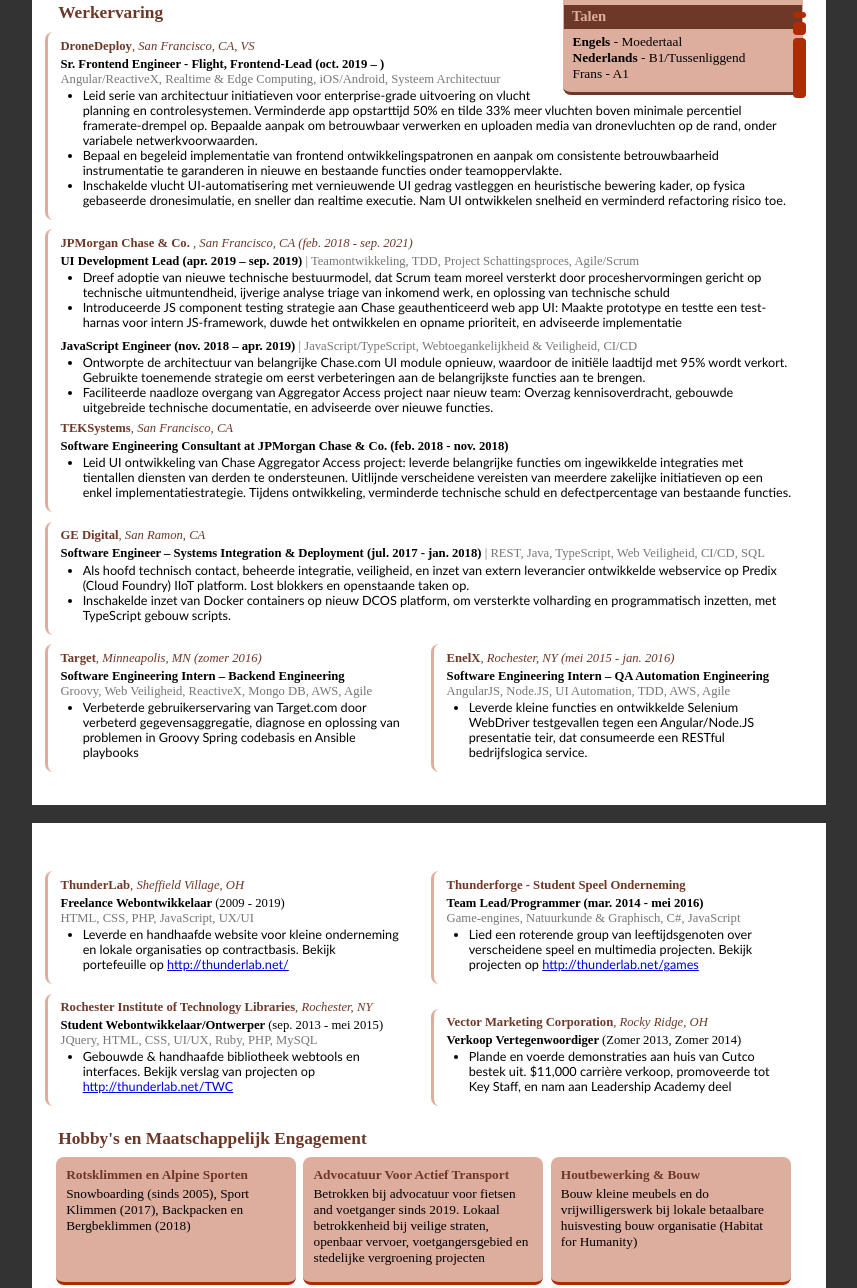
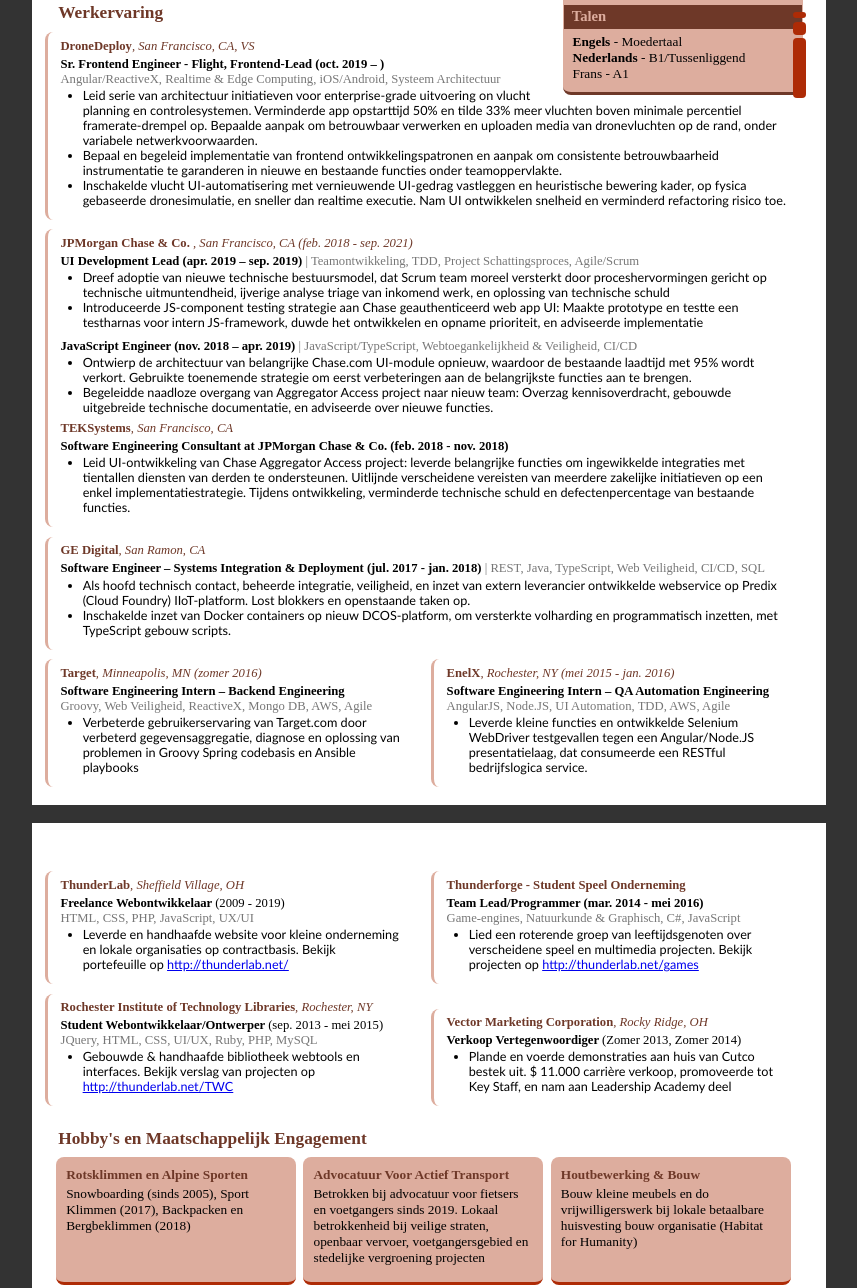
Before and after one commit to thunder033/cv, a plain HTML site: page index.html in a window 1280 px wide. Shown: the part 366-1654 px from the top of the page, without its empty margins (211-1068 px from the left). Drawn offline with Linux system fonts and the light colour scheme.

Commit message:
Grammatical corrections

```diff
--- a/index.html
+++ b/index.html
@@ -599,7 +599,7 @@
                         simulation, and faster-than-real-time execution. Increased UI development velocity and significantly reduces refactoring risk.
                     </li>
                     <li class="nl">
-                        Inschakelde vlucht UI-automatisering met vernieuwende UI gedrag vastleggen en heuristische bewering kader, op fysica gebaseerde
+                        Inschakelde vlucht UI-automatisering met vernieuwende UI-gedrag vastleggen en heuristische bewering kader, op fysica gebaseerde
                         dronesimulatie, en sneller dan realtime executie. Nam UI ontwikkelen snelheid en verminderd refactoring risico toe.
                     </li>
                 </ul>
@@ -626,7 +626,7 @@
                         engineering excellence, diligent analysis and triage of incoming work, and resolution of technical debt
                     </li>
                     <li class="nl">
-                        Dreef adoptie van nieuwe technische bestuurmodel, dat Scrum team moreel versterkt door proceshervormingen gericht op
+                        Dreef adoptie van nieuwe technische bestuursmodel, dat Scrum team moreel versterkt door proceshervormingen gericht op
                         technische uitmuntendheid, ijverige analyse triage van inkomend werk, en oplossing van technische schuld
                     </li>
                     <li class="en">
@@ -634,7 +634,7 @@
                         JS framework, pushed its development and uptake to head of framework intake queue, and advised implementation
                     </li>
                     <li class="nl">
-                        Introduceerde JS component testing strategie aan Chase geauthenticeerd web app UI: Maakte prototype en testte een test-harnas
+                        Introduceerde JS-component testing strategie aan Chase geauthenticeerd web app UI: Maakte prototype en testte een testharnas
                         voor intern JS-framework, duwde het ontwikkelen en opname prioriteit, en adviseerde implementatie
                     </li>
                 </ul>
@@ -653,7 +653,7 @@
                         deploy upgrade immediately and incrementally migrate 50 features, facilitating thousands of user scenarios
                     </li>
                     <li class="nl">
-                        Ontworpte de architectuur van belangrijke Chase.com UI module opnieuw, waardoor de initiële laadtijd met 95% wordt verkort.
+                        Ontwierp de architectuur van belangrijke Chase.com UI-module opnieuw, waardoor de bestaande laadtijd met 95% wordt verkort.
                         Gebruikte toenemende strategie om eerst verbeteringen aan de belangrijkste functies aan te brengen.
                     </li>
                     <li class="en">
@@ -661,7 +661,7 @@
                         advised on new features to enable seamless project transition and near-continual feature development
                     </li>
                     <li class="nl">
-                        Faciliteerde naadloze overgang van Aggregator Access project naar nieuw team: Overzag kennisoverdracht, gebouwde uitgebreide
+                        Begeleidde naadloze overgang van Aggregator Access project naar nieuw team: Overzag kennisoverdracht, gebouwde uitgebreide
                         technische documentatie, en adviseerde over nieuwe functies.
                     </li>
                 </ul>
@@ -679,9 +679,9 @@
                         single implementation strategy. In the course of development, significantly reduced technical debt and feature regression rate.
                     </li>
                     <li class="nl">
-                        Leid UI ontwikkeling van Chase Aggregator Access project: leverde belangrijke functies om ingewikkelde integraties met
+                        Leid UI-ontwikkeling van Chase Aggregator Access project: leverde belangrijke functies om ingewikkelde integraties met
                         tientallen diensten van derden te ondersteunen. Uitlijnde verscheidene vereisten van meerdere zakelijke initiatieven op
-                        een enkel implementatiestrategie. Tijdens ontwikkeling, verminderde technische schuld en defectpercentage van bestaande functies.
+                        een enkel implementatiestrategie. Tijdens ontwikkeling, verminderde technische schuld en defectenpercentage van bestaande functies.
                     </li>
                 </ul>
             </div>
@@ -705,7 +705,7 @@
                     </li>
                     <li class="nl">
                         Als hoofd technisch contact, beheerde integratie, veiligheid, en inzet van extern
-                        leverancier ontwikkelde webservice op Predix (Cloud Foundry) IIoT platform. Lost blokkers
+                        leverancier ontwikkelde webservice op Predix (Cloud Foundry) IIoT-platform. Lost blokkers
                         en openstaande taken op.
                     </li>
                     <li class="en">
@@ -713,7 +713,7 @@
                         enhanced persistence and programmatic deployments, with TypeScript build scripts
                     </li>
                     <li class="nl">
-                        Inschakelde inzet van Docker containers op nieuw DCOS platform, om versterkte volharding
+                        Inschakelde inzet van Docker containers op nieuw DCOS-platform, om versterkte volharding
                         en programmatisch inzetten, met TypeScript gebouw scripts.
                     </li>
                 </ul>
@@ -757,7 +757,7 @@
                     </li>
                     <li class="nl">
                         Leverde kleine functies en ontwikkelde Selenium WebDriver testgevallen tegen een
-                        Angular/Node.JS presentatie teir, dat consumeerde een RESTful bedrijfslogica service.
+                        Angular/Node.JS presentatielaag, dat consumeerde een RESTful bedrijfslogica service.
                     </li>
                 </ul>
             </div>
@@ -805,7 +805,7 @@
                         <a href="http://thunderlab.net/games" target="_blank">http://thunderlab.net/games</a>
                     </li>
                     <li class="nl">
-                        Lied een roterende group van leeftijdsgenoten over verscheidene speel en multimedia projecten.
+                        Lied een roterende groep van leeftijdsgenoten over verscheidene speel en multimedia projecten.
                         Bekijk projecten op <a href="http://thunderlab.net/games" target="_blank">http://thunderlab.net/games</a>
                     </li>
                 </ul>
@@ -842,7 +842,7 @@
                         to Key Staff, accepted into the Leadership Academy
                     </li>
                     <li class="nl">
-                        Plande en voerde demonstraties aan huis van Cutco bestek uit. $11,000 carrière verkoop, promoveerde
+                        Plande en voerde demonstraties aan huis van Cutco bestek uit. $ 11.000 carrière verkoop, promoveerde
                         tot Key Staff, en nam aan Leadership Academy deel
                     </li>
                 </ul>
@@ -871,7 +871,7 @@
                         transit, pedestrianization and urban greening projects
                     </span>
                     <span class="nl">
-                        Betrokken bij advocatuur voor fietsen and voetganger sinds 2019. Lokaal betrokkenheid bij veilige
+                        Betrokken bij advocatuur voor fietsers en voetgangers sinds 2019. Lokaal betrokkenheid bij veilige
                         straten, openbaar vervoer, voetgangersgebied en stedelijke vergroening projecten
                     </span>
                 </li>
```
